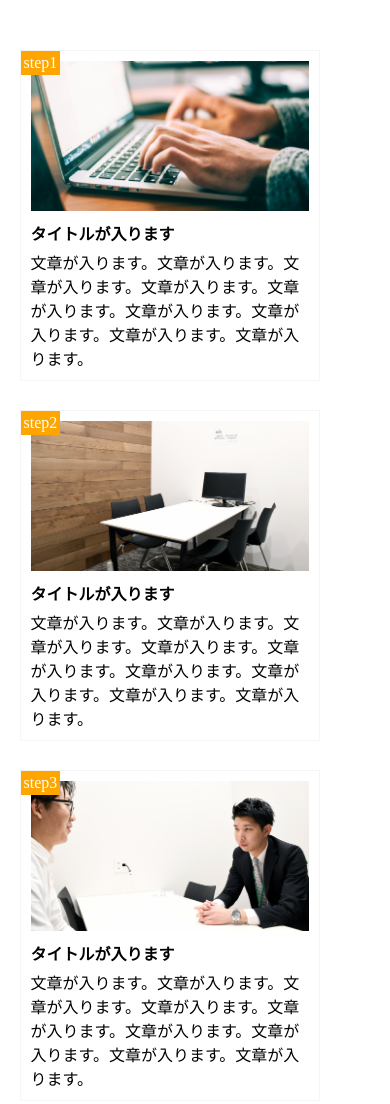
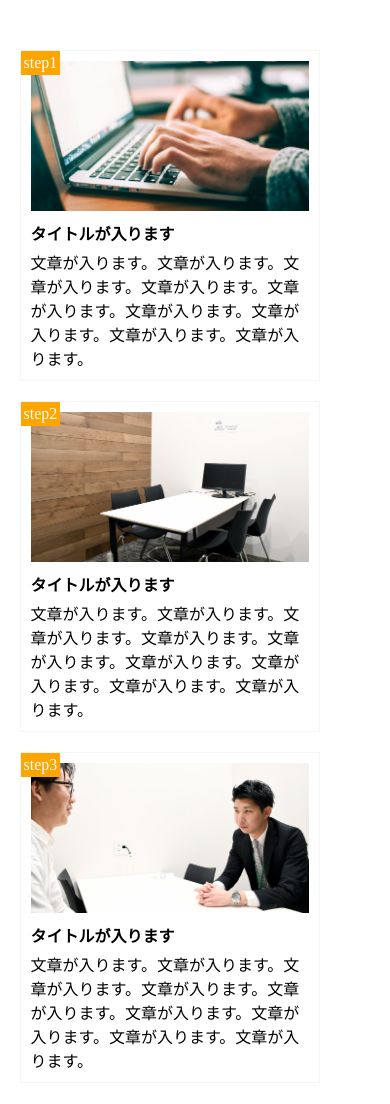
Before and after one commit to katoyuko/chapter9, a plain HTML site: page index.html in a window 390 px wide. Drawn offline with Linux system fonts and the light colour scheme.

Commit message:
[Update]1-9

```diff
--- a/style.css
+++ b/style.css
@@ -69,8 +69,8 @@ main{
 	}
 
     .step-box{
-    	width: 300px;
-    	margin-bottom: 29px;
+    	margin-bottom: 20px;
+    	float: none;
     }
 
     .step-box:last-child{
```
